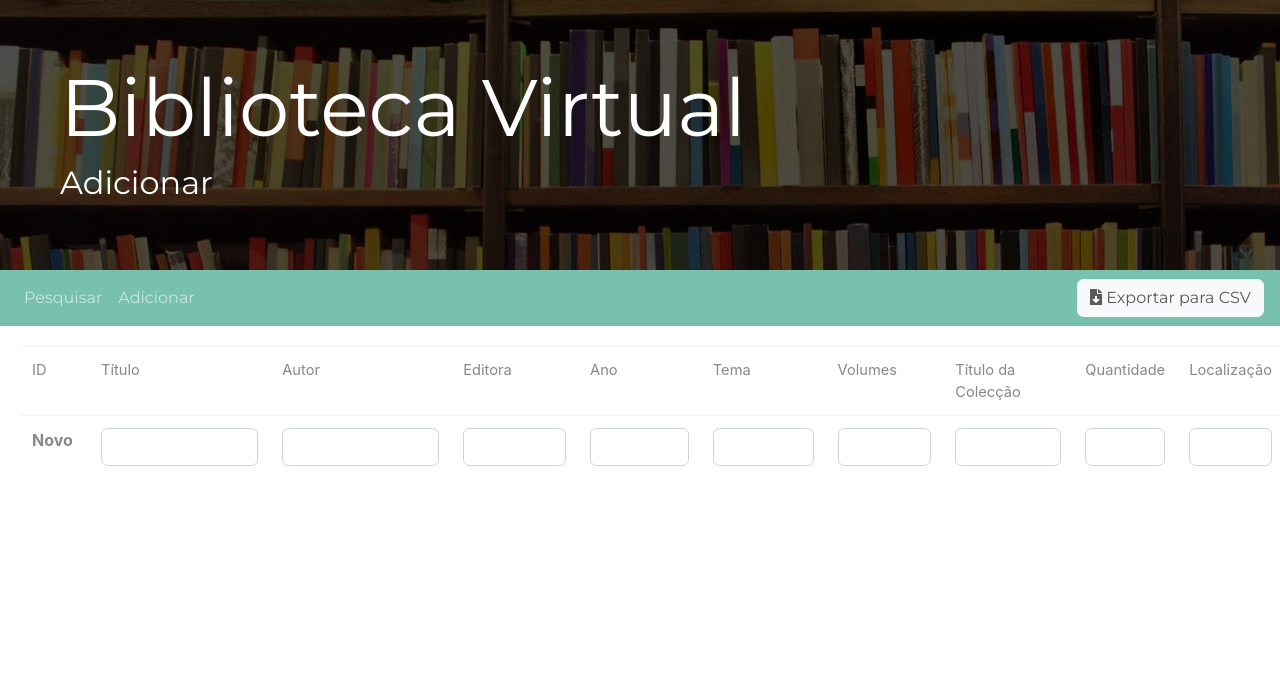
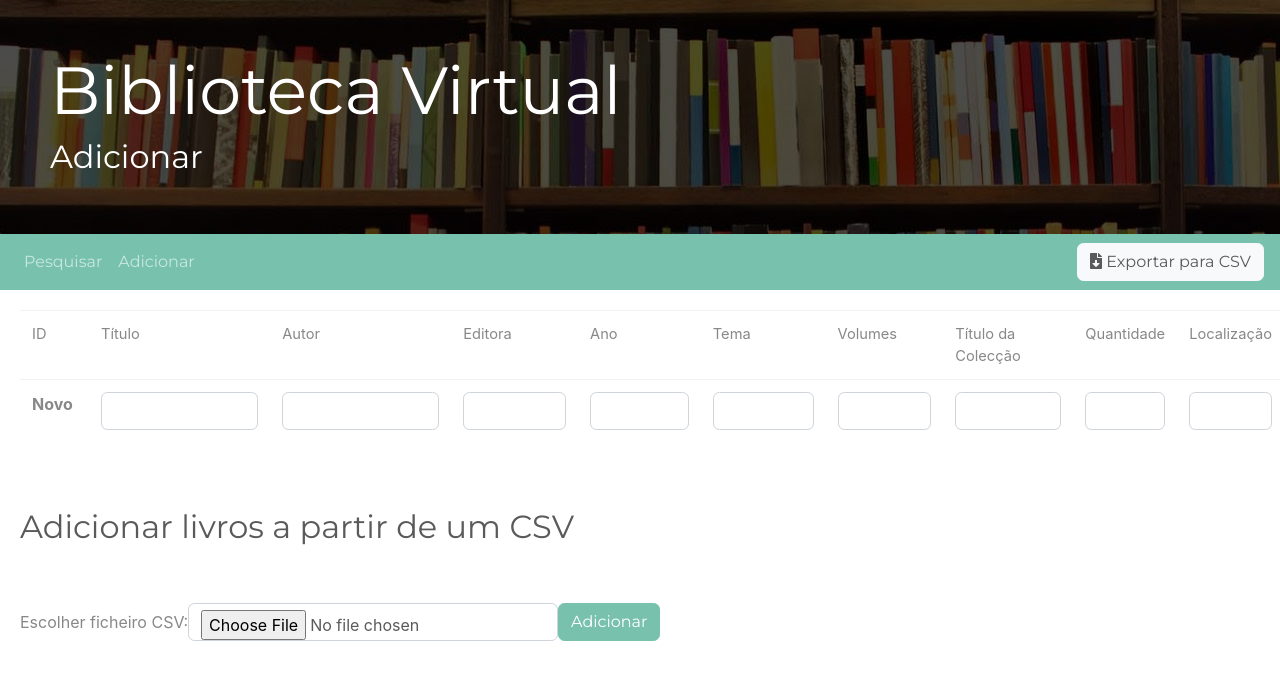
Before and after one commit to ineesalmeida/Biblioteca-Virtual, a Flask app: page /adicionar in a window 1280 px wide; the page is wider, and only the part inside the window is pictured. Shown: the top 680 px of that part. Run offline with Flask 2, Linux system fonts and the light colour scheme; data that the repository does not hold is empty; some libraries are stand-ins or nearby versions.

Commit message:
add import and export function (bug in import not solved)

```diff
--- a/app.py
+++ b/app.py
@@ -1,11 +1,18 @@
 import csv
+import os
 from io import StringIO
+
 from flask import Flask, render_template, request, make_response, redirect, url_for
 from flask_sqlalchemy import SQLAlchemy
 from sqlalchemy import desc
+from werkzeug.utils import secure_filename
+
 
 app = Flask(__name__)
-app.config["SQLALCHEMY_DATABASE_URI"] = 'sqlite:///biblioteca.db'
+basedir = os.path.abspath(os.path.dirname(__file__))
+app.config["SQLALCHEMY_DATABASE_URI"] = 'sqlite:///' + os.path.join(basedir, 'biblioteca.db')
+print(app.config["SQLALCHEMY_DATABASE_URI"])
+app.config["SQLALCHEMY_TRACK_MODIFICATIONS"] = False
 db = SQLAlchemy(app)
 
 class Livro(db.Model):
@@ -67,12 +74,30 @@ def index():
     livros = Livro.query.all()
     return render_template("pesquisar_livros.html", livros=livros)
 
-
 @app.route("/export/", methods=['POST'])
 def export_csv():
-    response = export_books_to_csv()
-    return response
+    if request.method == 'POST':
+        response = export_books_to_csv(request)
+        return response
 
+@app.route("/importar/", methods=['POST'])
+def import_csv():
+    if request.method == 'POST':
+        # check if the post request has the file part
+        if 'file' not in request.files:
+            print('No file part')
+            return redirect(request.url)
+        file = request.files['file']
+        # if user does not select file, browser also
+        # submit an empty part without filename
+        if file.filename == '':
+            print('No selected file')
+            return redirect(request.url)
+
+        filename = secure_filename(file.filename)
+        response = import_books_from_csv(file, filename)
+        return response
+    return redirect(request.url)
 
 @app.route('/adicionar', methods=('POST', 'GET'))
 def adicionar():
@@ -80,19 +105,26 @@ def adicionar():
     if request.method == 'POST':
         if request.form.get("editar_livro"):
             if request.form.get("autor") and request.form.get("titulo"):
-                autor = Autor.autor_a_partir_to_nome(request.form["autor"])
-                livro_para_editar = Livro.query.get(request.form["livro_id"])
-                livro_para_editar.titulo=request.form.get("titulo", "")
-                livro_para_editar.autor=autor
-                livro_para_editar.editora=request.form.get("editora", "")
-                livro_para_editar.ano=request.form.get("ano", "")
-                livro_para_editar.tema=request.form.get("tema", "")
-                livro_para_editar.volumes=request.form.get("volumes", "")
-                livro_para_editar.titulo_coleccao=request.form.get("coleccao", "")
-                livro_para_editar.quantidade=request.form.get("quantidade", 1)
-                livro_para_editar.localizacao=request.form.get("localizacao", "")
-                livro_para_editar.emprestado_a=request.form.get("emprestado_a", "")
-                db.session.commit()
+                if Livro.query.filter_by(titulo=request.form["titulo"]).count() == 0 or \
+                    str(Livro.query.filter_by(titulo=request.form["titulo"])[0].id) == request.form["livro_id"]:
+                    autor = Autor.autor_a_partir_to_nome(request.form["autor"])
+                    livro_para_editar = Livro.query.get(request.form["livro_id"])
+                    livro_para_editar.titulo=request.form.get("titulo", "")
+                    livro_para_editar.autor=autor
+                    livro_para_editar.editora=request.form.get("editora", "")
+                    livro_para_editar.ano=request.form.get("ano", "")
+                    livro_para_editar.tema=request.form.get("tema", "")
+                    livro_para_editar.volumes=request.form.get("volumes", "")
+                    livro_para_editar.titulo_coleccao=request.form.get("coleccao", "")
+                    livro_para_editar.quantidade=request.form.get("quantidade", 1)
+                    livro_para_editar.localizacao=request.form.get("localizacao", "")
+                    livro_para_editar.emprestado_a=request.form.get("emprestado_a", "")
+                    db.session.commit()
+                else:
+                    alert = {
+                        "type": "warning",
+                        "message": "Já existe um livro com esse título e autor.",
+                    }
             else:
                 alert = {
                     "type": "warning",
@@ -112,19 +144,25 @@ def adicionar():
             db.session.commit()
         else:
             if request.form.get("autor") and request.form.get("titulo"):
-                autor = Autor.autor_a_partir_to_nome(request.form["autor"])
-                print("Adding a new book...")
-                Livro.criar_novo_livro(
-                    titulo=request.form.get("titulo", ""),
-                    autor=autor,
-                    editora=request.form.get("editora", ""),
-                    ano=request.form.get("ano", ""),
-                    tema=request.form.get("tema", ""),
-                    volumes=request.form.get("volumes", ""),
-                    titulo_coleccao=request.form.get("coleccao", ""),
-                    quantidade=request.form.get("quant", 1),
-                    localizacao=request.form.get("local", ""),
-                )
+                if Livro.query.filter_by(titulo=request.form["titulo"]).count() == 0:
+                    autor = Autor.autor_a_partir_to_nome(request.form["autor"])
+                    print("Adding a new book...")
+                    Livro.criar_novo_livro(
+                        titulo=request.form.get("titulo", ""),
+                        autor=autor,
+                        editora=request.form.get("editora", ""),
+                        ano=request.form.get("ano", ""),
+                        tema=request.form.get("tema", ""),
+                        volumes=request.form.get("volumes", ""),
+                        titulo_coleccao=request.form.get("coleccao", ""),
+                        quantidade=request.form.get("quant", 1),
+                        localizacao=request.form.get("local", ""),
+                    )
+                else:
+                    alert = {
+                        "type": "warning",
+                        "message": "Já existe um livro com esse título.",
+                    }
             else:
                 alert = {
                     "type": "warning",
@@ -167,6 +205,11 @@ def export_books_to_csv():
     return response
 
 
+def import_books_from_csv(file, filename):
+    with open(file) as csv_file:
+        print(csv_file)
+    return filename
+
 if __name__ == '__main__':
     import random, threading, webbrowser
     port = 5000 + random.randint(0, 999)
--- a/static/css/style.css
+++ b/static/css/style.css
@@ -21,14 +21,14 @@ p, input, td {
 }
 
 header {
-    padding: 60px;
+    padding: 50px;
     /* background-image: url("../images/livros.jpg"); */
     background-image: linear-gradient(rgba(0, 0, 0, 0.7), rgba(0, 0, 0, 0.7)), url("../images/livros.jpg");
 }
 
 header h1 {
     color: white;
-    font-size: 60pt;
+    font-size: 50pt;
 }
 
 header h2 {
--- a/templates/adicionar_livros.html
+++ b/templates/adicionar_livros.html
@@ -98,6 +98,20 @@
         </tbody>
     </table>
 
+    <div style="padding-top:50px; width:100%">
+        <h2>Adicionar livros a partir de um CSV</h2>
+        <br><br>
+        <form action="{{ url_for('import_csv') }}" method="POST" enctype="multipart/form-data" class="form-inline">
+                <div class="form-group">
+                  <label for="files">Escolher ficheiro CSV:</label>
+                  <input type="file" id="files" class="form-control" accept=".csv" required name="file"/>
+                </div>
+                <div class="form-group">
+                 <button type="submit" id="submit-file" class="btn btn-primary">Adicionar</button>
+                 </div>
+            </form>
+    </div>
+
     <!-- Modal Delete -->
     {% for livro in livros %}
         <div class="modal fade" id="deleteModal{{ livro.id }}" tabindex="-1" role="dialog" aria-labelledby="deleteModalLabel" aria-hidden="true">
--- a/templates/base.html
+++ b/templates/base.html
@@ -45,6 +45,7 @@
     <div class="content">
         {% block body %}{% endblock %}
     </div>
+    <footer style="padding-top: 60px"></footer>
 </body>
 
 <!-- Bootstrap -->
```
Also changed, not shown: 1 other file.
